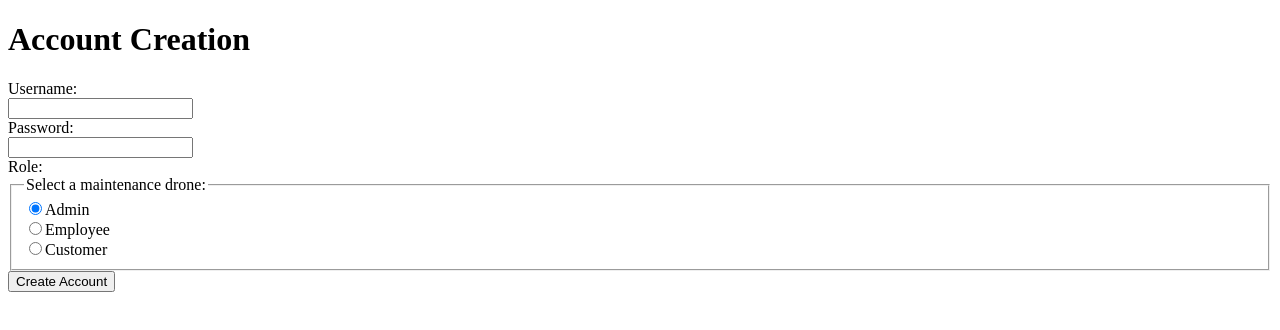
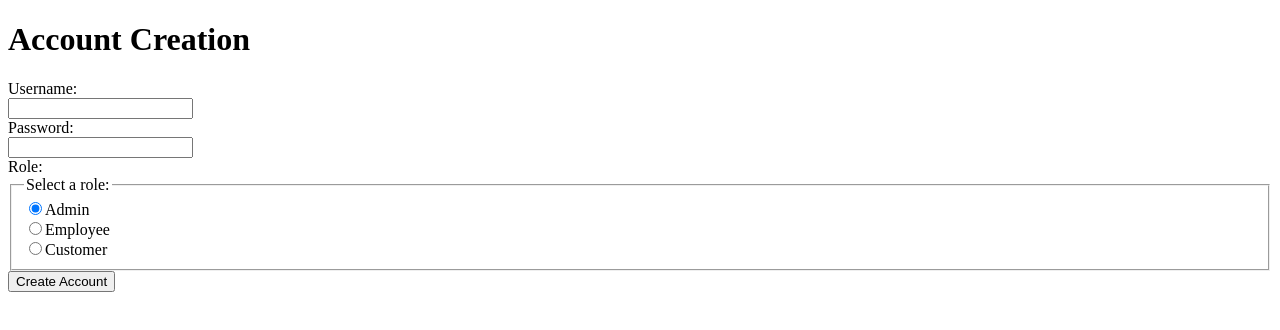
Before and after one commit to BoyWonder64/GroupProject3750-BankingAppFrontEnd, a React (Create React App) app in the folder frontend/: page /create in a window 1280 px wide. Shown: the top 330 px of the page. Built offline with nearby package versions, Linux system fonts and the light colour scheme.

Commit message:
adding more logic

```diff
--- a/frontend/src/App.js
+++ b/frontend/src/App.js
@@ -11,7 +11,7 @@ const App = () => {
     <div>
       <Routes>
         <Route path='/' element={<Login />} />
-        <Route path='/create' element={<Create />} />
+        <Route path='/create' element={<Create />}  />
         <Route path='/logout' element={<Logout />} />
         <Route path='/account' element={<AccountsInfo />} />
         <Route path='/summary' element={<BankingSummary />} />
--- a/frontend/src/components/create.js
+++ b/frontend/src/components/create.js
@@ -70,7 +70,7 @@ export default function Create () {
       </div>
       <label>Role: </label>
       <fieldset>
-  <legend>Select a maintenance drone:</legend>
+  <legend>Select a role:</legend>
 
   <div>
     <input type="radio" id="admin" name="roleChoice" value="admin" checked />
```
Also changed, not shown: 1 other file (tests, documents, lock files or other folders).
